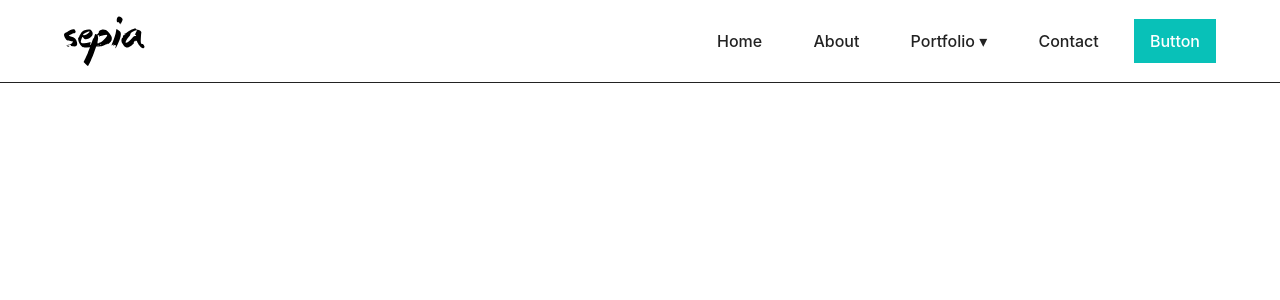
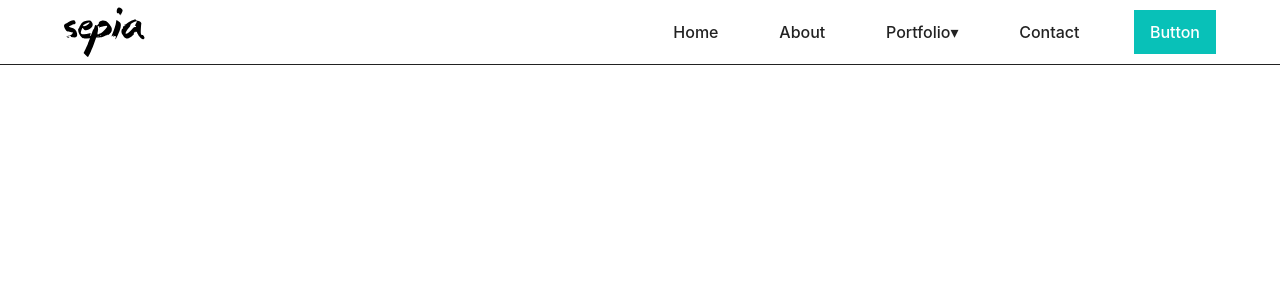
Before and after one commit to DevNilesh72/photography, a React (Create React App) app: page / in a window 1280 px wide. Shown: the top 300 px of the page. Built offline with nearby package versions, Linux system fonts and the light colour scheme.

Commit message:
header dropdown css fix

```diff
--- a/src/components/layouts/Header.js
+++ b/src/components/layouts/Header.js
@@ -19,7 +19,7 @@ export default function Header() {
                 Category
                 <ul className="sub-nav">
                   <li className="nav-element">Weddings</li>
-                  <li className="nav-element">Fliems</li>
+                  <li className="nav-element">Flims</li>
                   <li className="nav-element">Sports</li>
                   <li className="nav-element">Outdoor</li>
                 </ul>
--- a/src/styles/header.css
+++ b/src/styles/header.css
@@ -7,17 +7,17 @@
 }
 
 .header > .container{
+  --header-height: 4em;
   font-size: 1rem;
   font-weight: 500;
   display: flex;
   justify-content: space-between;
   align-items: center;
-  height: 100%;
+  height: var(--header-height);
 }
 
 .logo {
   height: 50px;
-  margin-block: 1em;
 }
 
 .header-nav {
@@ -26,13 +26,18 @@
   display: flex;
   align-items: center;
   justify-content: flex-end;
-  gap: 1.2em;
+  gap: 3em;
 }
 
 .nav-element {
+  --border-bottom-size: .3em;
   position: relative;
-  display: block;
-  padding: 1em;
+  list-style: none;
+  display: flex;
+  justify-content: space-between;
+  align-items: center;
+  height: 100%;
+  padding-inline: .4em;
   cursor: pointer;
   background: linear-gradient(
       to right,
@@ -44,14 +49,14 @@
       var(--secondary-color),
       var(--secondary-color)
     );
-  background-size: 100% 5px, 0 5px;
+  background-size: 100% var(--border-bottom-size), 0 var(--border-bottom-size);
   background-position: 100% 100%, 0 100%;
   background-repeat: no-repeat;
   transition: background-size 400ms;
 }
 
 .nav-element:hover {
-  background-size: 0 5px, 100% 5px;
+  background-size: 0 var(--border-bottom-size), 100% var(--border-bottom-size);
 }
 
 .nav-element:has(.sub-nav)::after{
@@ -78,6 +83,7 @@
 }
 
 .sub-nav > .nav-element{
+  height: var(--header-height);
   background: linear-gradient(
       to right,
       var(--clr-800),
@@ -88,14 +94,14 @@
       var(--secondary-color),
       var(--secondary-color)
     );
-  background-size: 100% 5px, 0 5px;
+  background-size: 100% var(--border-bottom-size), 0 var(--border-bottom-size);
   background-position: 100% 100%, 0 100%;
   background-repeat: no-repeat;
   transition: background-size 400ms;
 }
 
 .sub-nav > .nav-element:hover{
-  background-size: 0 5px, 100% 5px;
+  background-size: 0 var(--border-bottom-size), 100% var(--border-bottom-size);
 }
 
 .sub-nav > .nav-element > .sub-nav {
```
